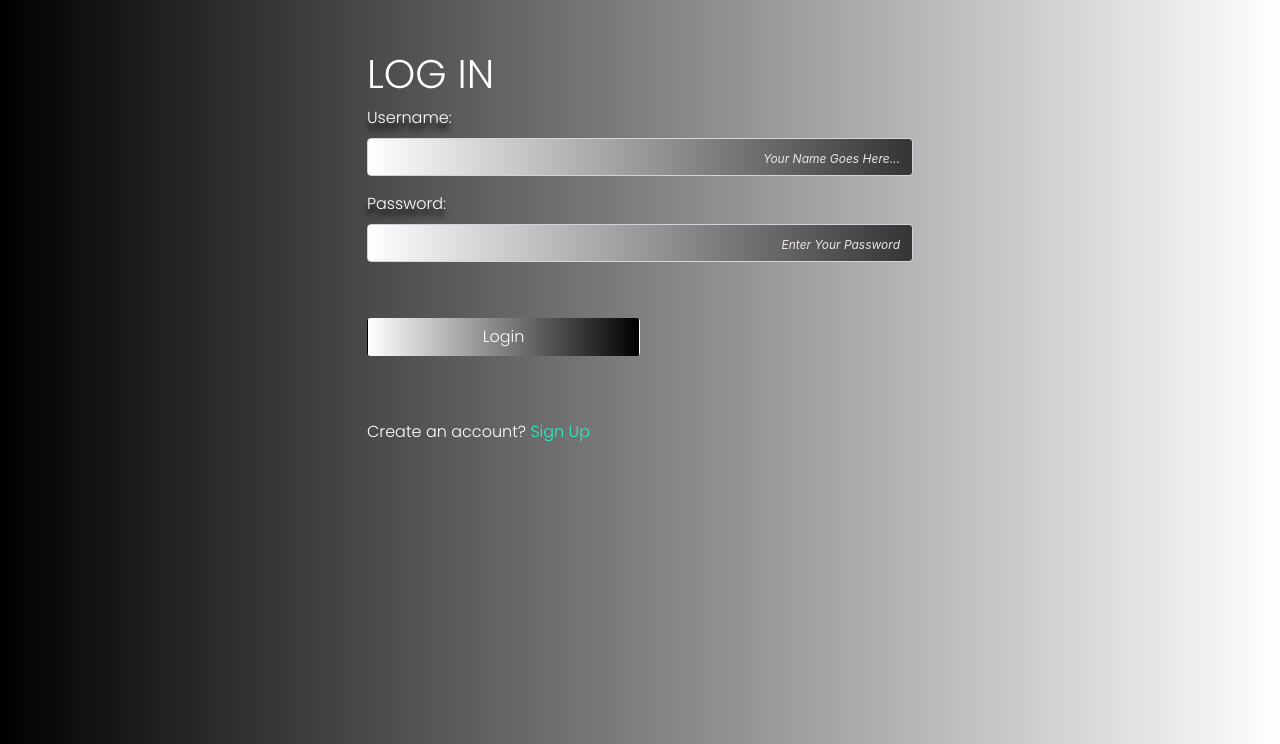
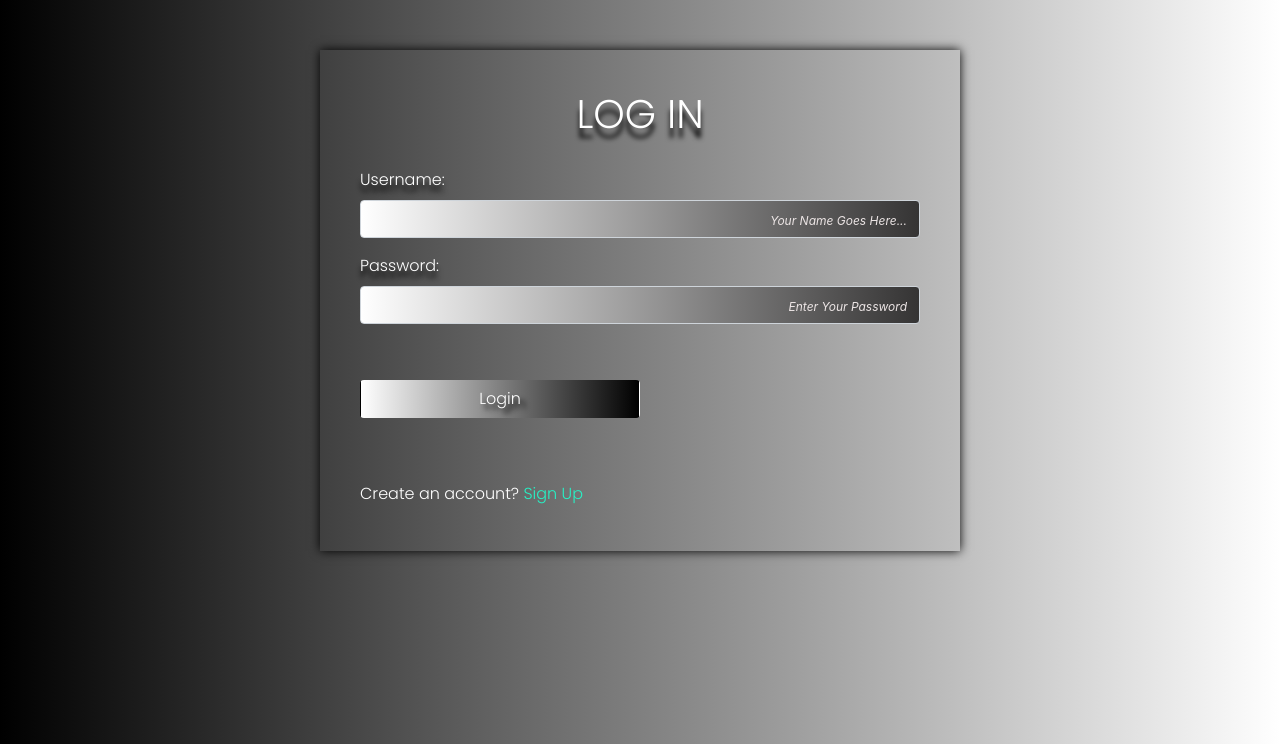
Before and after one commit to draciel58/Clonify, a Django app: page /login/ in a window 1280 px wide. Shown: the part 56-800 px from the top of the page. Run offline with Django 3.2, Linux system fonts and the light colour scheme; some libraries are stand-ins or nearby versions.

Commit message:
container shadows and other minor changes

```diff
--- a/cloneit/cloneapp/templates/cloneapp/loginuser.html
+++ b/cloneit/cloneapp/templates/cloneapp/loginuser.html
@@ -14,8 +14,10 @@
 	.container{
 		display: flex;
 		flex-direction: column;
-		width: 45%;
+		width: 50%;
 		margin: 0 auto;
+		padding: 40px;
+		box-shadow: 0px 0px 10px black;
 	}
 	.btn-primary{
 		border-color: transparent !important;
@@ -26,10 +28,13 @@
 		width:50%;
 		background:linear-gradient(to right,white, black) ;
 		color: white;
+		text-shadow: 5px 5px 5px black;
 	}
 	.signup-button:hover{
 		background:linear-gradient(to right,aquamarine, white) ;
 		color: black;
+		text-shadow: 0px 3px 3px aqua;
+
 	}
 	.already-last-line{
 		margin-top: 50px;
@@ -40,7 +45,11 @@
 	}
 	.login-form-header{
 		color: white;
+		text-shadow: 0px 10px 5px black;
+		text-align: center;
+		margin-bottom: 30px;
 	}
+
 </style>
 
 <div class="container">
```
